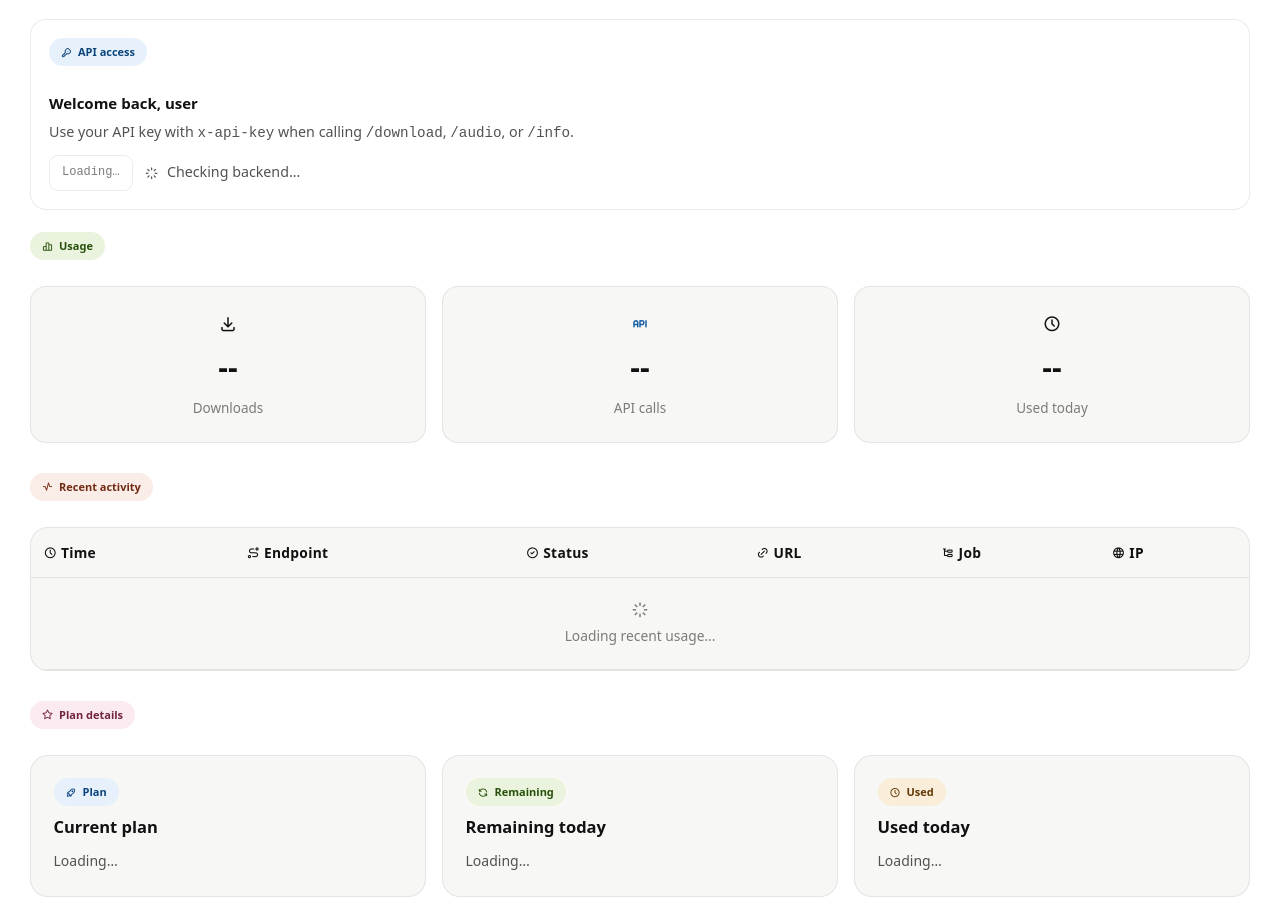
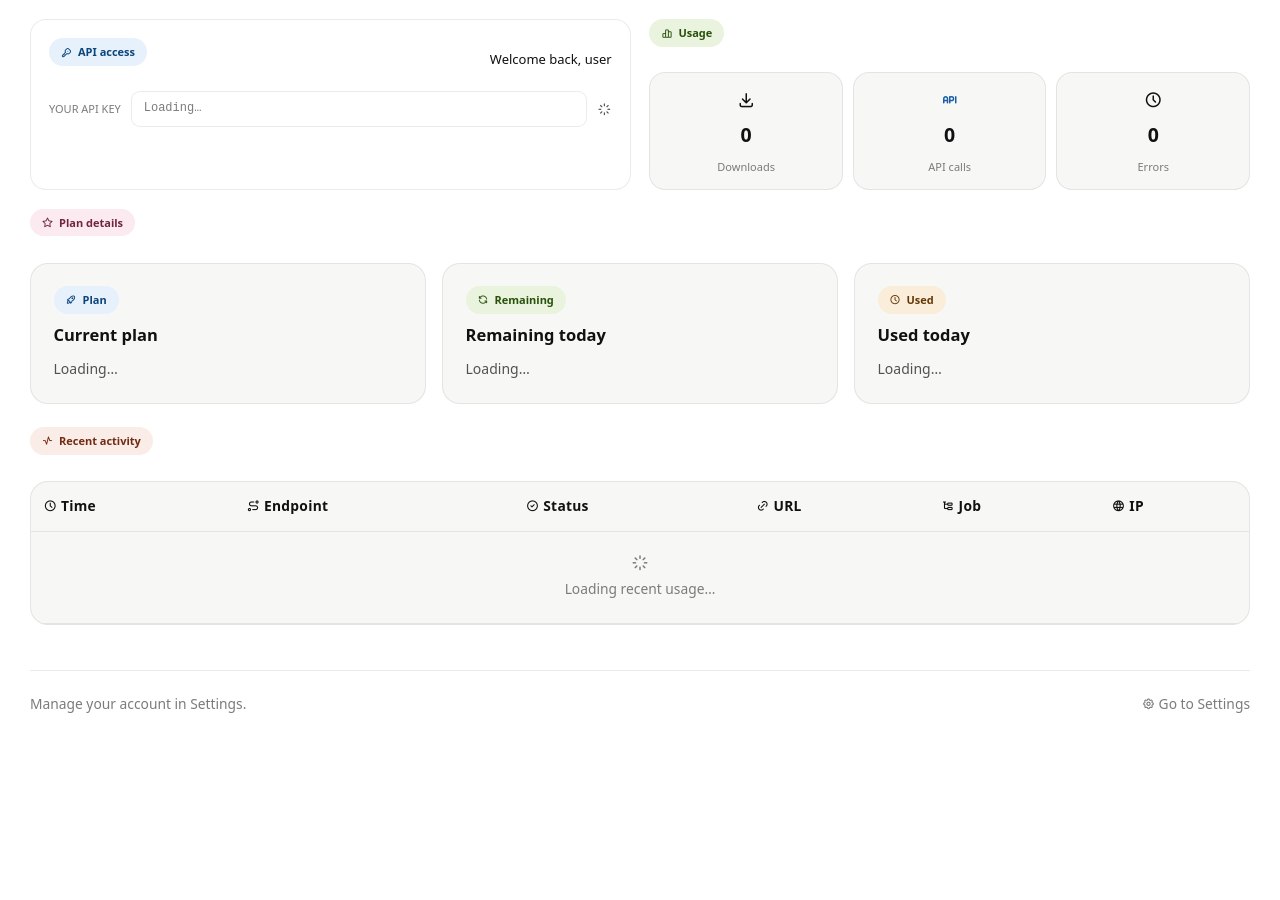
Before and after one commit to FrioNode/TikTokSnap, a website: page public/dashboard.html in a window 1280 px wide. Shown: the part 625-1525 px from the top of the page. After the commit the page ends 1410 px from the top, so only its background shows below. Drawn offline with Linux system fonts and the light colour scheme.

Commit message:
Better UI

```diff
--- a/public/app.css
+++ b/public/app.css
@@ -125,4 +125,5 @@ h1{font-size:3.5rem;font-weight:700;line-height:1.1;margin-bottom:.75rem;letter-
   .inline-form select{width:100%}
   .inline-form button{width:100%}
 }
+@media(max-width:768px){.top-row-grid { grid-template-columns: 1fr !important; }}
 @media(max-width:480px){.wrap{padding:0.75rem;margin:0}.hero{padding:1rem 0}.nav{margin-bottom:2rem}.page-title{font-size:1.3rem}h1{font-size:1.8rem}.form-card{padding:1.5rem;border-radius:16px}.field{margin-bottom:1rem}.stats{grid-template-columns:1fr}.card{padding:1rem}}
--- a/public/dashboard.html
+++ b/public/dashboard.html
@@ -43,7 +43,7 @@
     <div id="notice" class="notice hidden"></div>
 
     <!-- Queue form -->
-    <div class="form-card" style="margin-bottom:1.25rem">
+    <div class="form-card" style="margin-bottom:1.25rem;max-width:100%">
       <div style="display:flex;align-items:center;gap:8px;margin-bottom:12px">
         <span class="badge badge-purple"><i class="ti ti-circle-plus"></i> New download</span>
       </div>
@@ -71,48 +71,75 @@
       </div>
     </div>
 
-    <!-- API key + health -->
-    <div class="info-block">
-      <div style="display:flex;align-items:center;gap:8px;margin-bottom:10px">
-        <span class="badge badge-accent"><i class="ti ti-key"></i> API access</span>
+    <!-- ── Row 1: API access | Usage stats ── -->
+    <div style="display:grid;grid-template-columns:1fr 1fr;gap:1.25rem;margin-bottom:1.25rem;align-items:start">
+
+      <!-- API access -->
+      <div class="info-block" style="height:100%">
+        <div style="display:flex;align-items:center;justify-content:space-between;flex-wrap:wrap;gap:8px;margin-bottom:10px">
+          <span class="badge badge-accent"><i class="ti ti-key"></i> API access</span>
+          <h3 style="font-size:13px;font-weight:500;margin:0">Welcome back, <span id="welcomeName">user</span></h3>
+        </div>
+        <div style="display:flex;align-items:center;gap:10px;flex-wrap:wrap">
+          <span style="font-size:11px;color:var(--tx3);white-space:nowrap">YOUR API KEY</span>
+          <div class="mono" id="apiKeyValue" style="flex:1;min-width:0">Loading…</div>
+          <div class="health" id="backendHealth"><i class="ti ti-loader"></i></div>
+        </div>
       </div>
-      <h3>Welcome back, <span id="welcomeName">user</span></h3>
-      <p>Use your API key with <code>x-api-key</code> when calling <code>/download</code>, <code>/audio</code>, or <code>/info</code>.</p>
-      <div style="display:flex;gap:12px;align-items:center;margin-top:10px;flex-wrap:wrap">
-        <div class="mono" id="apiKeyValue">Loading…</div>
-        <div class="health" id="backendHealth">
-          <i class="ti ti-loader"></i> Checking backend…
+
+<!-- Usage stats — 3 tiny boxes side by side -->
+<!-- Usage stats — 3 tiny boxes side by side -->
+      <div>
+        <div style="display:flex;align-items:center;gap:8px;margin-bottom:10px">
+          <span class="badge badge-green"><i class="ti ti-chart-bar"></i> Usage</span>
+        </div>
+        <div id="usageStats" style="display:grid;grid-template-columns:repeat(3,1fr);gap:10px">
+          <div class="stat" style="padding:.9rem;text-align:center">
+            <div class="stat-icon" style="color:var(--teal)"><i class="ti ti-download"></i></div>
+            <div class="stat-n" style="font-size:1.3rem">0</div>
+            <div class="stat-l" style="font-size:11px">Downloads</div>
+          </div>
+          <div class="stat" style="padding:.9rem;text-align:center">
+            <div class="stat-icon" style="color:var(--accent)"><i class="ti ti-api"></i></div>
+            <div class="stat-n" style="font-size:1.3rem">0</div>
+            <div class="stat-l" style="font-size:11px">API calls</div>
+          </div>
+          <div class="stat" style="padding:.9rem;text-align:center">
+            <div class="stat-icon" style="color:var(--amber)"><i class="ti ti-clock"></i></div>
+            <div class="stat-n" style="font-size:1.3rem">0</div>
+            <div class="stat-l" style="font-size:11px">Errors</div>
+          </div>
         </div>
       </div>
     </div>
 
-    <!-- Usage stats -->
-    <div style="display:flex;align-items:center;gap:8px;margin:1.5rem 0 .75rem">
-      <span class="badge badge-green"><i class="ti ti-chart-bar"></i> Usage</span>
+    <!-- ── Row 2: Plan details ── -->
+    <div style="display:flex;align-items:center;gap:8px;margin:0 0 .75rem">
+      <span class="badge badge-pink"><i class="ti ti-star"></i> Plan details</span>
     </div>
-    <div class="stats" id="usageStats">
-      <div class="stat">
-        <div class="stat-icon" style="color:var(--teal)"><i class="ti ti-download"></i></div>
-        <div class="stat-n">--</div>
-        <div class="stat-l">Downloads</div>
+    <div class="grid2" style="margin-bottom:1.5rem">
+      <div class="card">
+        <span class="badge badge-accent" style="margin-bottom:8px"><i class="ti ti-rocket"></i> Plan</span>
+        <h3>Current plan</h3>
+        <p id="planValue">Loading…</p>
       </div>
-      <div class="stat">
-        <div class="stat-icon" style="color:var(--accent)"><i class="ti ti-api"></i></div>
-        <div class="stat-n">--</div>
-        <div class="stat-l">API calls</div>
+      <div class="card">
+        <span class="badge badge-green" style="margin-bottom:8px"><i class="ti ti-refresh"></i> Remaining</span>
+        <h3>Remaining today</h3>
+        <p id="remainingValue">Loading…</p>
       </div>
-      <div class="stat">
-        <div class="stat-icon" style="color:var(--amber)"><i class="ti ti-clock"></i></div>
-        <div class="stat-n">--</div>
-        <div class="stat-l">Used today</div>
+      <div class="card">
+        <span class="badge badge-amber" style="margin-bottom:8px"><i class="ti ti-clock"></i> Used</span>
+        <h3>Used today</h3>
+        <p id="usedValue">Loading…</p>
       </div>
     </div>
 
-    <!-- Recent activity -->
-    <div style="display:flex;align-items:center;gap:8px;margin:1.5rem 0 .75rem">
+    <!-- ── Row 3: Activity table ── -->
+    <div style="display:flex;align-items:center;gap:8px;margin:0 0 .75rem">
       <span class="badge badge-coral"><i class="ti ti-activity"></i> Recent activity</span>
     </div>
-    <div class="card" style="padding:0;overflow:auto;">
+    <div class="card" style="padding:0;overflow:auto;margin-bottom:2rem">
       <table class="data-table">
         <thead>
           <tr>
@@ -135,28 +162,6 @@
       </table>
     </div>
 
-    <!-- Plan info cards -->
-    <div style="display:flex;align-items:center;gap:8px;margin:1.5rem 0 .75rem">
-      <span class="badge badge-pink"><i class="ti ti-star"></i> Plan details</span>
-    </div>
-    <div class="grid2">
-      <div class="card">
-        <span class="badge badge-accent" style="margin-bottom:8px"><i class="ti ti-rocket"></i> Plan</span>
-        <h3>Current plan</h3>
-        <p id="planValue">Loading…</p>
-      </div>
-      <div class="card">
-        <span class="badge badge-green" style="margin-bottom:8px"><i class="ti ti-refresh"></i> Remaining</span>
-        <h3>Remaining today</h3>
-        <p id="remainingValue">Loading…</p>
-      </div>
-      <div class="card">
-        <span class="badge badge-amber" style="margin-bottom:8px"><i class="ti ti-clock"></i> Used</span>
-        <h3>Used today</h3>
-        <p id="usedValue">Loading…</p>
-      </div>
-    </div>
-
     <footer class="footer">
       <div>Manage your account in Settings.</div>
       <div><a href="/settings.html"><i class="ti ti-settings" style="font-size:13px"></i> Go to Settings</a></div>
```
Also changed, not shown: public/settings.html (+13 -15 lines).
